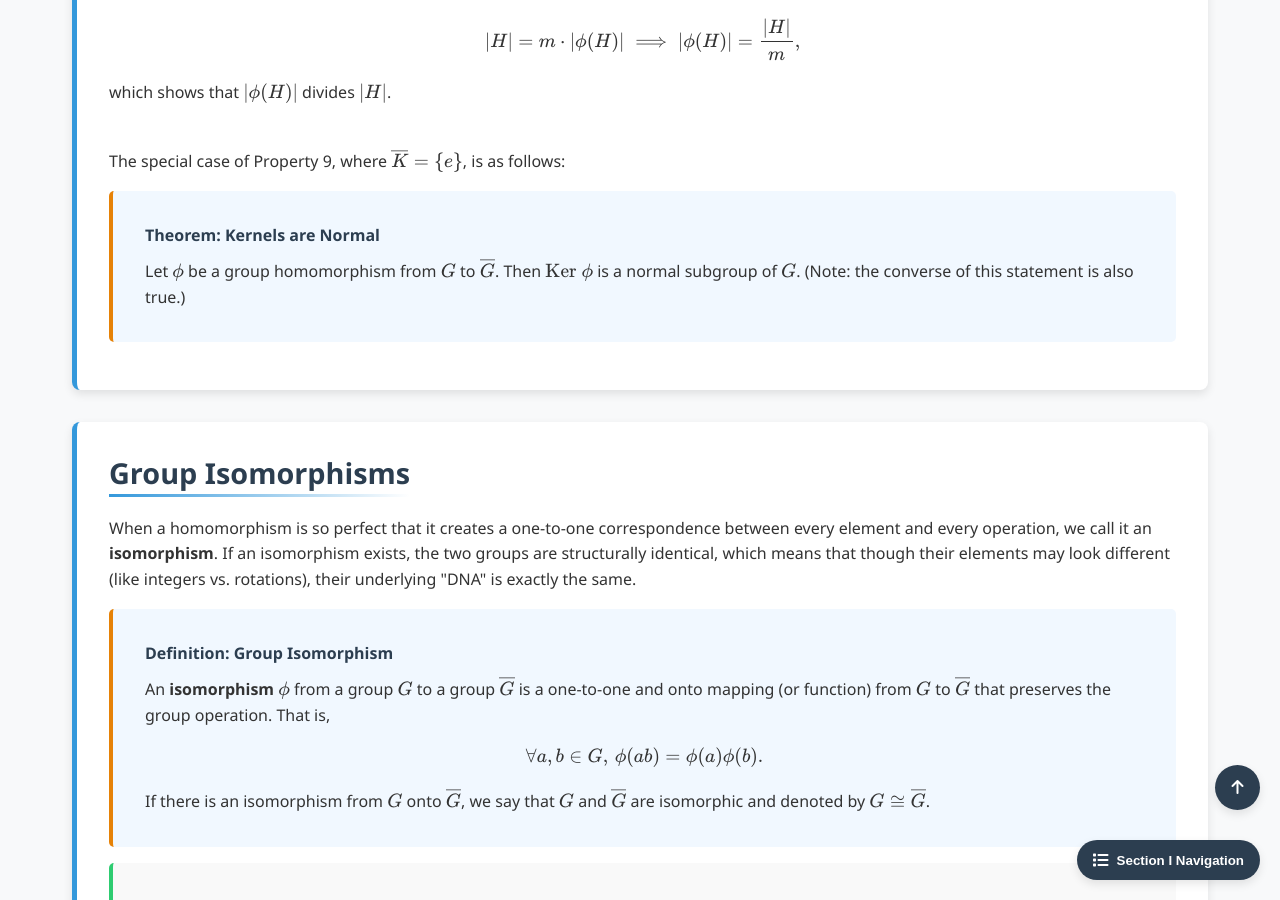
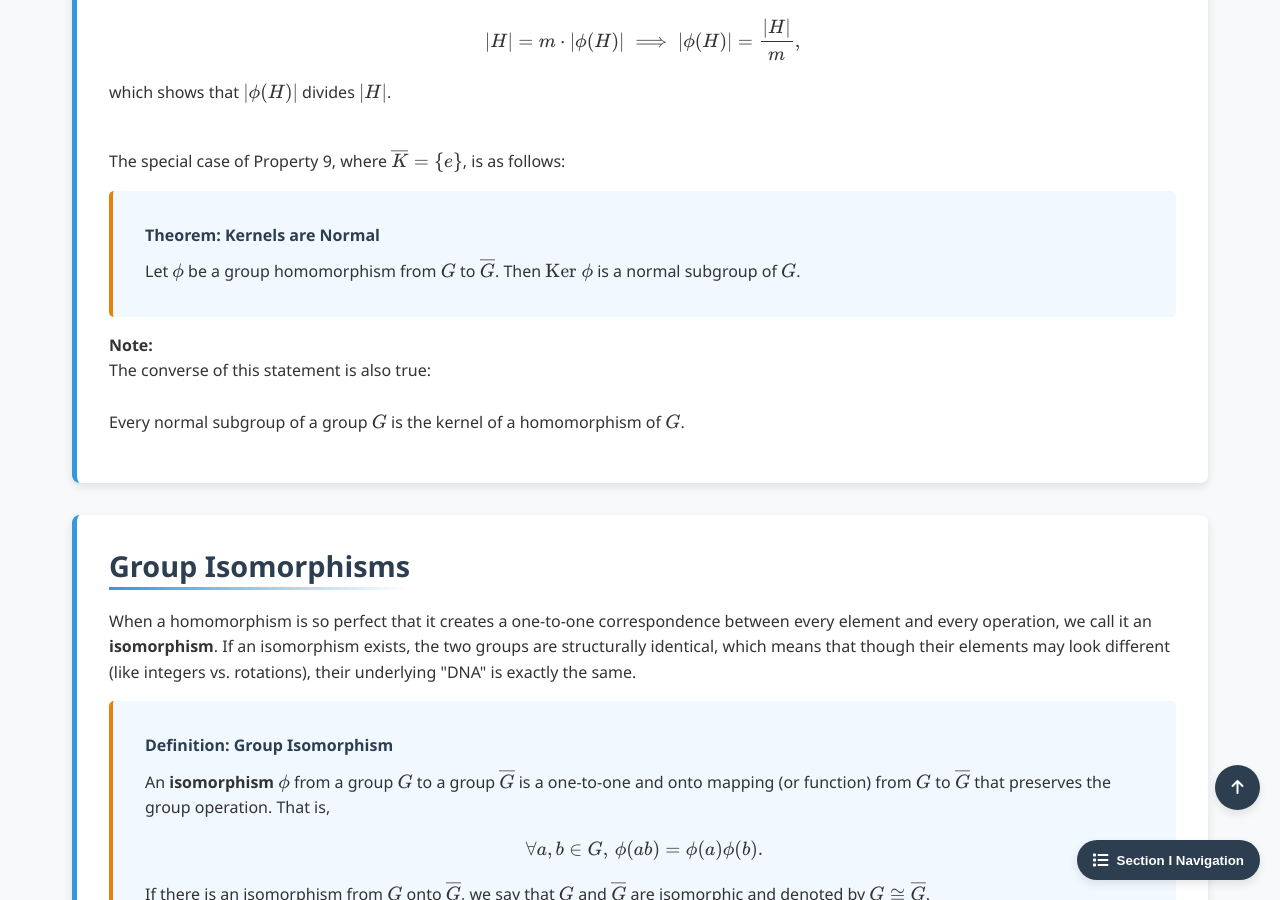
Before and after one commit to Yusukey01/yusukey01.github.io, a Jekyll site: the page built from Mathematics/Linear_algebra/group_isomorphism.html, in a window 1280 px wide and 900 px high, scrolled down 11267 px. Built offline with Jekyll 4.4.1, drawn with Linux system fonts in a browser that asks for light colours; some of the changed text lies outside the part shown.

Commit message:
added explanations

```diff
--- a/Mathematics/Linear_algebra/group_isomorphism.html
+++ b/Mathematics/Linear_algebra/group_isomorphism.html
@@ -665,8 +665,15 @@ uses_python: false
                 <div class="theorem">
                     <span class="theorem-title">Theorem: Kernels are Normal</span>
                     Let \(\phi\) be a group homomorphism from \(G\) to \(\overline{G}\). Then \(\text{Ker } \phi\) is
-                    a normal subgroup of \(G\). (Note: the converse of this statement is also true.)
+                    a normal subgroup of \(G\).
                 </div>
+
+                <p>
+                    <strong>Note:</strong><br>
+                    The converse of this statement is also true:
+                    <br><br>
+                    Every normal subgroup of a group \(G\) is the kernel of a homomorphism of \(G\).
+                </p>
 
             </section>
 
@@ -816,7 +823,7 @@ uses_python: false
                 </p>
 
                 <p>
-                    we immediately obtain following corollaries from TFIT.
+                    We immediately obtain following corollaries from TFIT.
                 </p>
 
                 <div class="theorem">
```
Also changed, not shown: other parts of Mathematics/Linear_algebra/group_isomorphism.html (+1 -1 lines).
